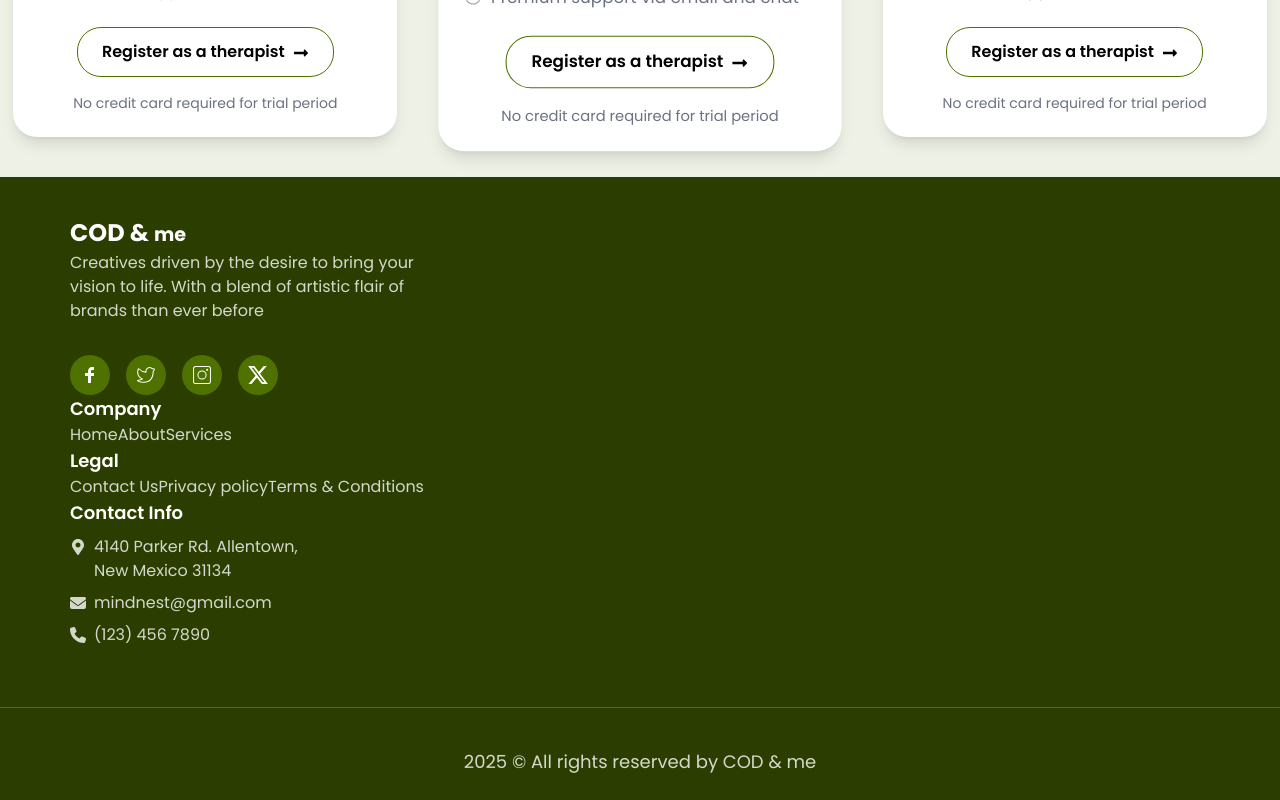
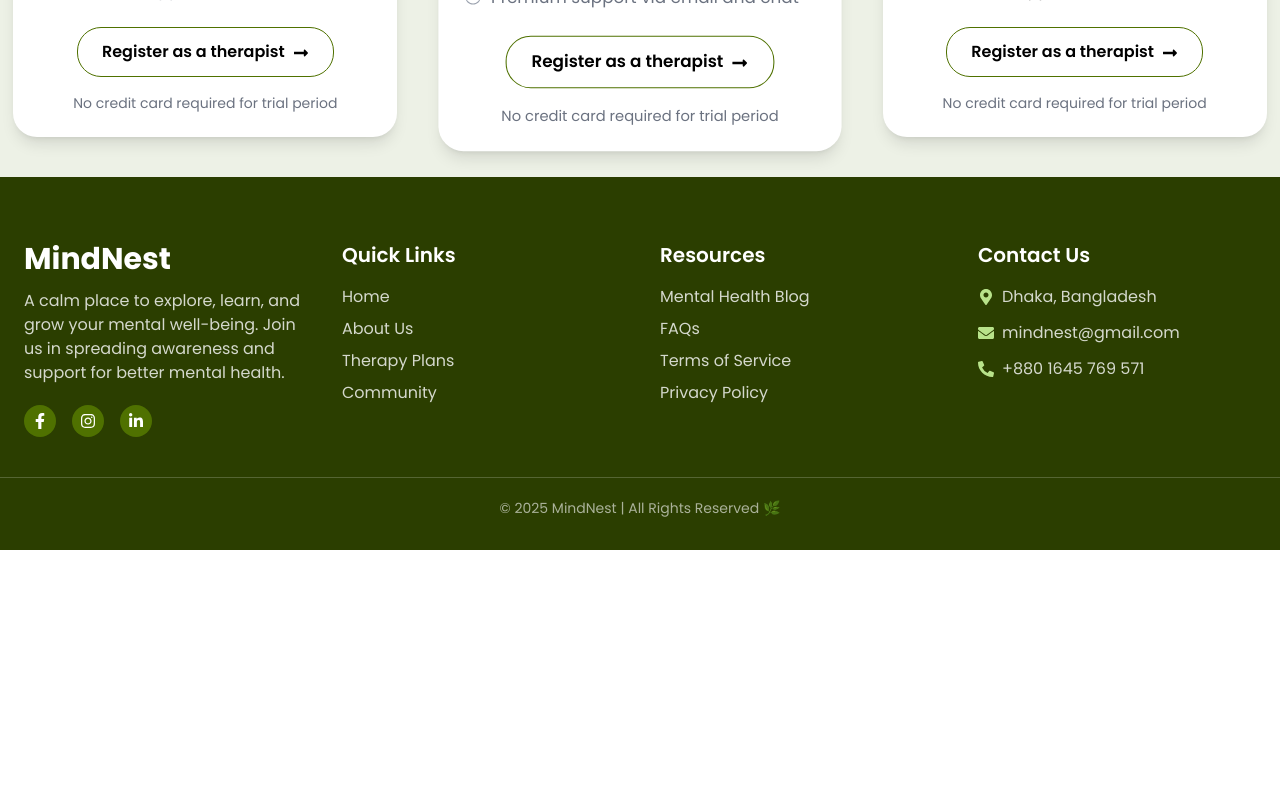
Before and after one commit to zahidulWD/Mental-health-awareness, a React (Vite) app: page / in a window 1280 px wide. Shown: the part 3937-4737 px from the top of the page. After the commit the page ends 4487 px from the top, so only its background shows below. Built offline with nearby package versions, Linux system fonts and the light colour scheme.

Commit message:
footer update

```diff
--- a/src/components/Footer.jsx
+++ b/src/components/Footer.jsx
@@ -1,112 +1,91 @@
 import React from "react";
-import { CiFacebook, CiInstagram, CiTwitter } from "react-icons/ci";
-import { FaMapMarkerAlt } from "react-icons/fa";
-import { FaEnvelope, FaPhone, FaXTwitter } from "react-icons/fa6";
-import { RiTwitterXFill } from "react-icons/ri";
-import { TiSocialFacebook, TiSocialTwitterCircular } from "react-icons/ti";
+import {
+  FaFacebookF,
+  FaInstagram,
+  FaLinkedinIn,
+  FaPhoneAlt,
+  FaEnvelope,
+  FaMapMarkerAlt,
+} from "react-icons/fa";
 
 const Footer = () => {
   return (
-    <div className=" bg-[#2B3E00]">
-      <footer className="footer sm:footer-horizontal text-white p-10 container-custom mb-5">
-        <aside>
-          <h2 className="font-bold text-2xl">
-            COD & <small>me</small>
-          </h2>
-          <p className="text-[#FFFFFF]/80">
-            Creatives driven by the desire to bring your <br /> vision to life.
-            With a blend of artistic flair of <br /> brands than ever before
+    <footer className="bg-[#2B3E00] text-[#FFFFFFCC] pt-16 pb-8">
+      <div className="container mx-auto px-6 grid grid-cols-1 md:grid-cols-4 gap-10">
+        {/* Brand Info */}
+        <div>
+          <h2 className="text-3xl font-bold text-white mb-3">MindNest</h2>
+          <p>
+            A calm place to explore, learn, and grow your mental well-being.
+            Join us in spreading awareness and support for better mental health.
           </p>
-          {/* socail icons with react icon */}
-          <div className="flex justify-start gap-4 mt-8 ite items-center">
+          {/* Social Icons */}
+          <div className="flex gap-4 mt-5">
             <a
-              href=""
-              className="text-2xl bg-[#4F7100] rounded-full text-[white] p-2"
+              href="#"
+              className="bg-[#4F7100] text-white p-2 rounded-full hover:bg-[#678F15] transition"
             >
-              {" "}
-              <TiSocialFacebook />{" "}
+              <FaFacebookF />
             </a>
             <a
-              href=""
-              className="text-2xl bg-[#4F7100] rounded-full text-[white] p-2"
+              href="#"
+              className="bg-[#4F7100] text-white p-2 rounded-full hover:bg-[#678F15] transition"
             >
-              {" "}
-              <CiTwitter />
+              <FaInstagram />
             </a>
             <a
-              href=""
-              className="text-2xl bg-[#4F7100] rounded-full text-[white] p-2"
+              href="#"
+              className="bg-[#4F7100] text-white p-2 rounded-full hover:bg-[#678F15] transition"
             >
-              {" "}
-              <CiInstagram />
-            </a>
-            <a
-              href=""
-              className=" text-2xl bg-[#4F7100] rounded-full text-[white] p-2"
-            >
-              {" "}
-              <RiTwitterXFill />
+              <FaLinkedinIn />
             </a>
           </div>
-        </aside>
-        {/* nav-02 */}
-        <nav>
-          <h6 className="text-lg font-semibold">Company</h6>
-          <a className="link link-hover hover:underline text-[#FFFFFF]/80">
-            Home
-          </a>
-          <a className="link link-hover hover:underline text-[#FFFFFF]/80">
-            About
-          </a>
-          <a className="link link-hover hover:underline text-[#FFFFFF]/80">
-            Services
-          </a>
-        </nav>
-        <nav>
-          <h6 className="text-lg font-semibold">Legal</h6>
-          <a className="link link-hover hover:underline text-[#FFFFFF]/80">
-            Contact Us
-          </a>
-          <a className="link link-hover hover:underline text-[#FFFFFF]/80">
-            Privacy policy
-          </a>
-          <a className="link link-hover hover:underline text-[#FFFFFF]/80">
-            Terms & Conditions
-          </a>
-        </nav>
-        {/* nav-03 */}
-        <nav className="flex flex-col gap-2">
-          <h6 className="text-lg font-semibold">Contact Info</h6>
+        </div>
 
-          <div className="flex items-start gap-2">
-            <FaMapMarkerAlt className="text-white/80 mt-1" />
-            <a className="link link-hover hover:underline text-[#FFFFFF]/80">
-              4140 Parker Rd. Allentown, <br /> New Mexico 31134
-            </a>
-          </div>
+        {/* Quick Links */}
+        <div>
+          <h4 className="text-xl font-semibold text-white mb-4">Quick Links</h4>
+          <ul className="space-y-2">
+            <li><a href="#" className="hover:underline">Home</a></li>
+            <li><a href="#" className="hover:underline">About Us</a></li>
+            <li><a href="#" className="hover:underline">Therapy Plans</a></li>
+            <li><a href="#" className="hover:underline">Community</a></li>
+          </ul>
+        </div>
 
-          <div className="flex items-center gap-2">
-            <FaEnvelope className="text-white/80" />
-            <a className="link link-hover hover:underline text-[#FFFFFF]/80">
-              mindnest@gmail.com
-            </a>
-          </div>
+        {/* Resources */}
+        <div>
+          <h4 className="text-xl font-semibold text-white mb-4">Resources</h4>
+          <ul className="space-y-2">
+            <li><a href="#" className="hover:underline">Mental Health Blog</a></li>
+            <li><a href="#" className="hover:underline">FAQs</a></li>
+            <li><a href="#" className="hover:underline">Terms of Service</a></li>
+            <li><a href="#" className="hover:underline">Privacy Policy</a></li>
+          </ul>
+        </div>
 
-          <div className="flex items-center gap-2">
-            <FaPhone className="text-white/80" />
-            <a className="link link-hover hover:underline text-[#FFFFFF]/80">
-              (123) 456 7890
-            </a>
-          </div>
-        </nav>
-      </footer>
-      <div className="">
-        <hr className="border-t border-[#fff]/20 mb-4" />
-        <p className="text-center font-normal text-lg text-[#FFFFFFCC]/80 py-6">
-          2025 © All rights reserved by COD & me
-        </p>
+        {/* Contact Info */}
+        <div>
+          <h4 className="text-xl font-semibold text-white mb-4">Contact Us</h4>
+          <ul className="space-y-3">
+            <li className="flex items-center gap-2">
+              <FaMapMarkerAlt className="text-[#B8E28A]" /> Dhaka, Bangladesh
+            </li>
+            <li className="flex items-center gap-2">
+              <FaEnvelope className="text-[#B8E28A]" /> mindnest@gmail.com
+            </li>
+            <li className="flex items-center gap-2">
+              <FaPhoneAlt className="text-[#B8E28A]" /> +880 1645 769 571
+            </li>
+          </ul>
+        </div>
       </div>
-    </div>
+
+      {/* Bottom Section */}
+      <div className="border-t border-[#FFFFFF33] mt-10 pt-5 text-center text-[#FFFFFF99] text-sm">
+        © {new Date().getFullYear()} MindNest | All Rights Reserved 🌿
+      </div>
+    </footer>
   );
 };
 
```
